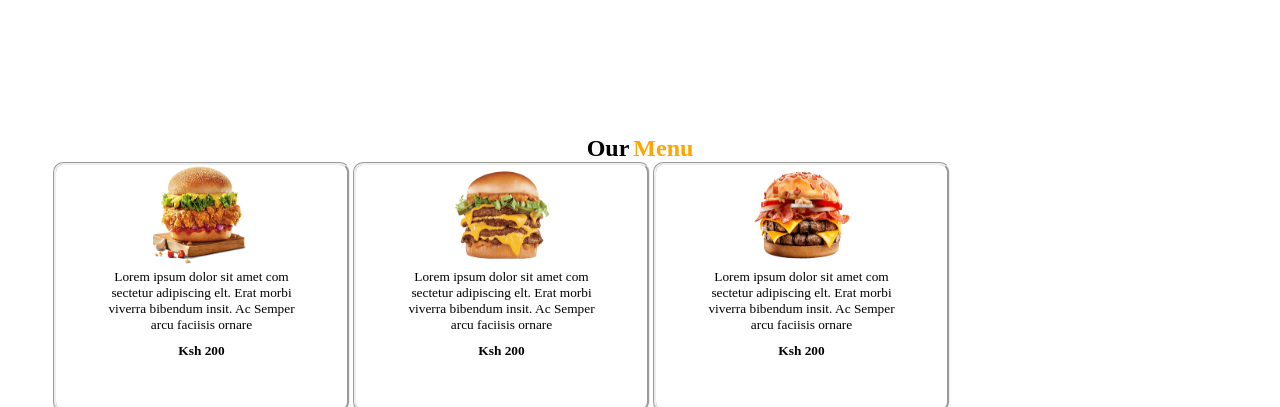
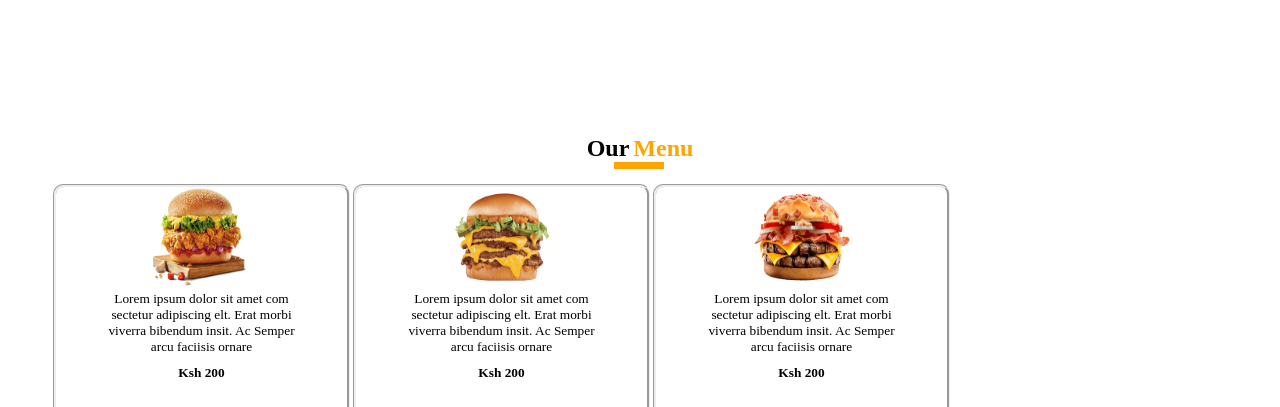
Before and after one commit to aust1inn/my_project, a plain HTML site: page index.html in a window 1280 px wide. Shown: the part 693-1100 px from the top of the page. Drawn offline with Linux system fonts and the light colour scheme; files whose address does not match are found by name.

Commit message:
added a line below the menu title

```diff
--- a/index.css
+++ b/index.css
@@ -87,6 +87,14 @@ header {
    #Menu_t{
        color: orange;
        font-size: x-large;
+   }
+
+   #menu_line{
+       height: 7px;
+       width: 50px;
+       background-color: orange;
+       margin-left: 48%;
+       margin-bottom: 15px;
    }
    .options_1 {
        display: flex;
--- a/index.html
+++ b/index.html
@@ -65,6 +65,9 @@
         </div>
         <p id="our_menu">
             <span id="Our">Our</span>  <span id="Menu_t">Menu</span>
+            <div id="menu_line">
+
+            </div>
         </p>
 
         <div class="options">
```
